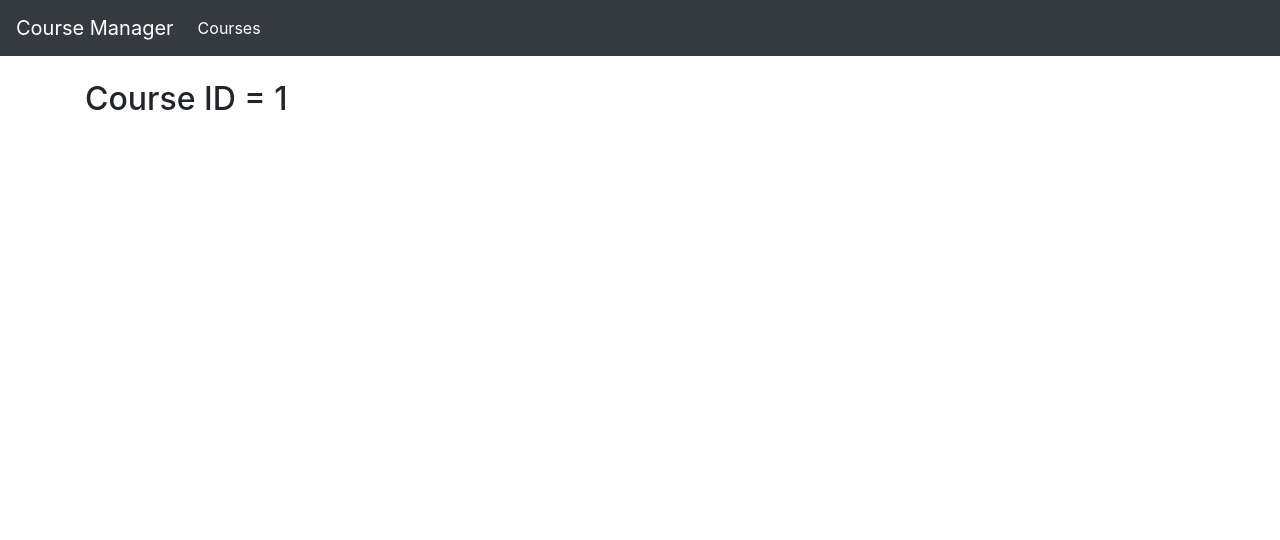
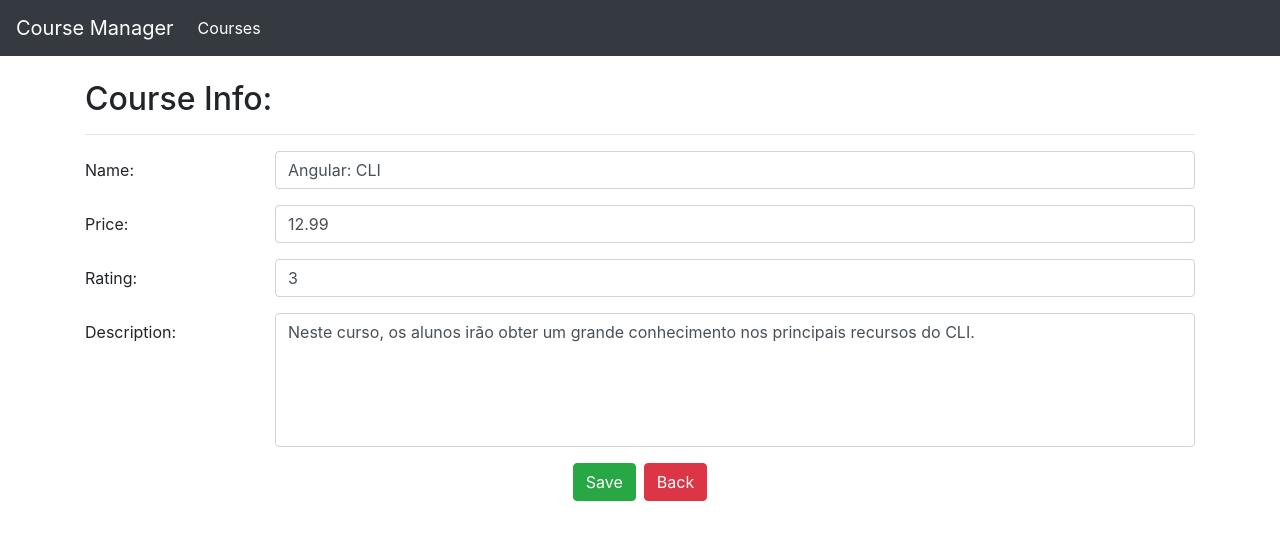
Before and after one commit to wesleysbdev/Angular8, an Angular app: page /courses/info/1 in a window 1280 px wide. Shown: the top 540 px of the page. Built offline with nearby package versions, Linux system fonts and the light colour scheme.

Commit message:
Trabalhando com formularios e templates

```diff
--- a/src/app/courses/course-info.component.html
+++ b/src/app/courses/course-info.component.html
@@ -1 +1,55 @@
-<h2>Course ID = {{ courseId }}</h2>
+<h2>Course Info:</h2>
+<hr />
+
+<form #courseForm="ngForm">
+
+    <div class="form-group row">
+        <label class="col-sm-2 col-form-label">Name:</label>
+        <div class="col-sm-10">
+            <input [(ngModel)]="course.name" name="name" required #courseName="ngModel"
+                [ngClass]="{'is-invalid': courseName.invalid}" class="form-control">
+            <div class="invalid-feedback">
+                <span>Course name is required</span>
+            </div>
+        </div>
+    </div>
+
+    <div class="form-group row">
+        <label class="col-sm-2 col-form-label">Price:</label>
+        <div class="col-sm-10">
+            <input [(ngModel)]="course.price" name="price" required #coursePrice="ngModel" type="number"
+                [ngClass]="{'is-invalid': coursePrice.invalid}" class="form-control">
+            <div class="invalid-feedback">
+                <span>Course price is required</span>
+            </div>
+        </div>
+    </div>
+
+    <div class="form-group row">
+        <label class="col-sm-2 col-form-label">Rating:</label>
+        <div class="col-sm-10">
+            <input [(ngModel)]="course.rating" name="rating" required #courseRating="ngModel" type="number"
+                [ngClass]="{'is-invalid': courseRating.invalid}" class="form-control">
+            <div class="invalid-feedback">
+                <span>Course rating is required</span>
+            </div>
+        </div>
+    </div>
+
+    <div class="form-group row">
+        <label class="col-sm-2 col-form-label">Description:</label>
+        <div class="col-sm-10">
+            <textarea [(ngModel)]="course.description" name="description" required #courseDescription="ngModel"
+                [ngClass]="{'is-invalid': courseDescription.invalid}" class="form-control" rows="5"></textarea>
+            <div class="invalid-feedback">
+                <span>Course description is required</span>
+            </div>
+        </div>
+    </div>
+
+    <div style="text-align: center;">
+        <button [disabled]="courseForm.invalid" class="btn btn-success mr-2" (click)="save()">Save</button>
+        <button [routerLink]="['/courses']" class="btn btn-danger">Back</button>
+    </div>
+
+</form>
--- a/src/app/courses/course-info.component.ts
+++ b/src/app/courses/course-info.component.ts
@@ -1,16 +1,22 @@
 import { Component, OnInit } from "@angular/core";
 import { ActivatedRoute } from "@angular/router";
+import { Course } from "./course";
+import { CourseService } from "./course.service";
 
 @Component({
     templateUrl: './course-info.component.html'
 })
 export class CourseInfoComponent implements OnInit {
 
-    courseId: number;
+    course: Course;
 
-    constructor(private activedRoute: ActivatedRoute) { }
+    constructor(private activedRoute: ActivatedRoute, private courseService: CourseService) { }
 
     ngOnInit() {
-        this.courseId = +this.activedRoute.snapshot.paramMap.get('id');
+        this.course = this.courseService.retrieveById(+this.activedRoute.snapshot.paramMap.get('id'));
+    }
+
+    public save(): void {
+        this.courseService.save(this.course);
     }
 }
--- a/src/app/courses/course.service.ts
+++ b/src/app/courses/course.service.ts
@@ -8,6 +8,17 @@
 
     retrieveAll(): Course[] {
         return COURSES;
+    }
+
+    retrieveById(id: number): Course {
+        return COURSES.find((courseInterator: Course) => courseInterator.id === id);
+    }
+
+    save(course: Course) {
+        if(course.id) {
+            const index = COURSES.findIndex((courseInterator: Course) => courseInterator.id === course.id);
+            COURSES[index] = course;
+        }
     }
 
 }
--- a/src/styles.css
+++ b/src/styles.css
@@ -1,2 +1,11 @@
 @import '~bootstrap/dist/css/bootstrap.min.css';
 @import '~font-awesome/css/font-awesome.min.css';
+
+input[type=number]::-webkit-inner-spin-button, input[type=number]::-webkit-outer-spin-button {
+        -webkit-appearance: none;
+        margin: 0;
+    }
+
+textarea {
+    resize: none;
+}
```
